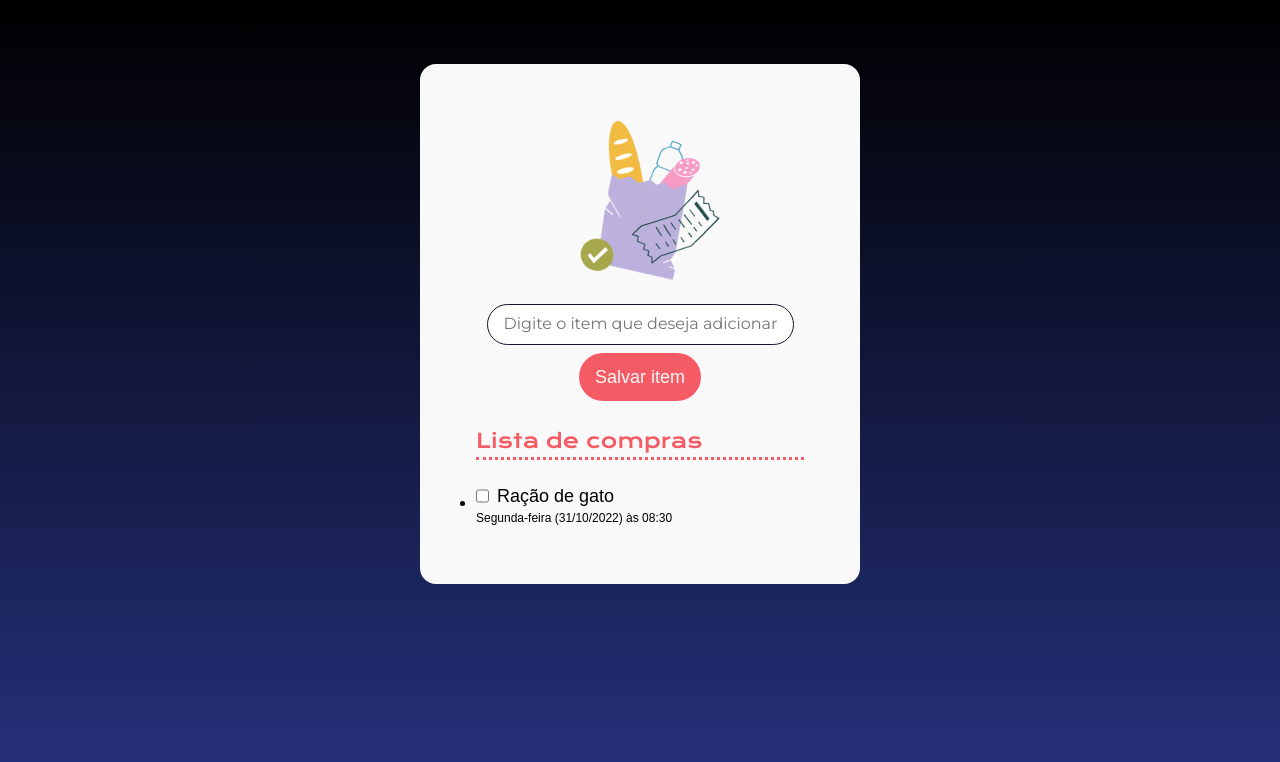
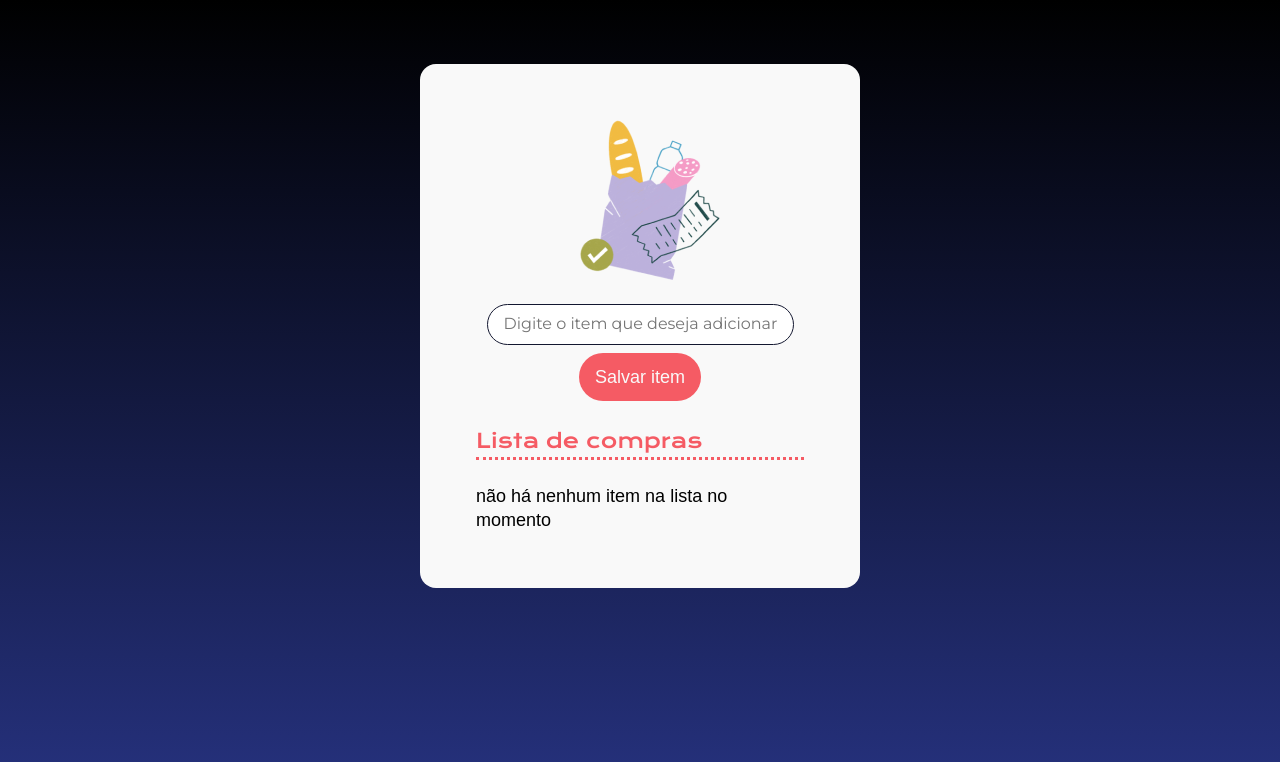
Before and after one commit to DdCSxd/ListaDeCompras, a plain HTML site: page index.html in a window 1280 px wide. Drawn offline with nearby package versions, Linux system fonts and the light colour scheme; a web font is replaced by a local one.

Commit message:
Update index.html tirei um <li>

```diff
--- a/index.html
+++ b/index.html
@@ -31,14 +31,9 @@
         <hr />
 
         <ul id="lista-de-compras">
-          <li>
-            <div class="lista-item-container">
-              <input type="checkbox" id="checkbox-1" />
-              <p>Ração de gato</p>
-            </div>
-            <p class="texto-data">Segunda-feira (31/10/2022) às 08:30</p>
-          </li>
+
         </ul>
+        <p class="mensagem-lista-vazia">não há nenhum item na lista no momento</p>
       </div>
     </main>
     <script defer src="index.js"></script>
```
